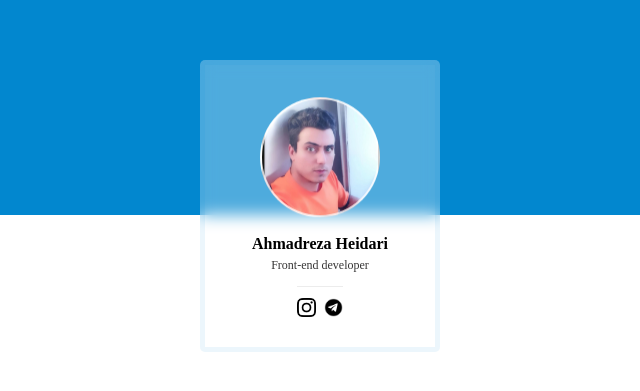
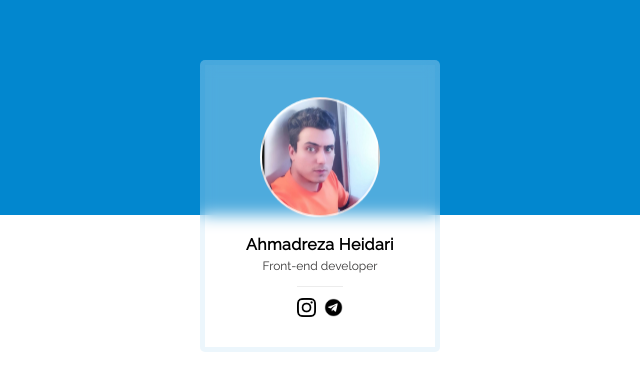
Before and after one commit to Ahmadrezalbs/Portfilio, a plain HTML site: page index.html in a window 1280 px wide. Shown: the part 105-496 px from the top of the page, 320-960 px from the left. Drawn offline with Linux system fonts and the light colour scheme.

Commit message:
add raleway font

```diff
--- a/css/style.css
+++ b/css/style.css
@@ -1,3 +1,15 @@
+
+@font-face {
+    font-family: 'raleway';
+    src: url('FileName.eot');
+    src: url('../font/raleway-v22-latin-regular.eot') format('embedded-opentype'),
+       url('../font/raleway-v22-latin-regular.woff') format('woff'),
+       url('../font/raleway-v22-latin-regular.ttf') format('truetype'),
+       url('../font/raleway-v22-latin-regular.svg#raleway') format('svg');
+    font-style: normal;
+    font-weight: normal;
+  }
+
 html {
     box-sizing: border-box;
     font-size: 62.5%;
@@ -7,6 +19,7 @@ html {
     margin: 0;
     box-sizing: inherit;
     font-size: 1.6rem;
+    font-family: 'raleway';
 }
 .bg {
     width: 100%;
@@ -25,11 +38,8 @@ html {
     align-items: center;
     padding-block: 3rem;
     border: 5px solid #0287cf13;
-    perspective: 200px;
-    /* perspective-origin: 500; */
 }
 .profile-image {
-    /* backface-visibility: hidden;; */
     background-image: url(../img/profile1.jpg);
     background-position: center;
     background-size: cover;
@@ -45,8 +55,9 @@ html {
     }
 }
 .name {
-    font-weight: bold;
+    font-weight: 600;
     padding-top: 2rem;
+    letter-spacing: .4px;
 }
 .skill {
     padding-top: .5rem;
--- a/index.html
+++ b/index.html
@@ -13,7 +13,7 @@
     <div class="bg"></div>
     <div class="card">
         <div class="profile-image"></div>
-        <h3 class="name">Ahmadreza Heidari</h3>
+        <h5 class="name">Ahmadreza Heidari</h5>
         <div class="skill">Front-end developer</div>
         <div class="links">
             <a href="https://instagram.com/ahmadrezalbs" class="instagram">
```
Also changed, not shown: font/raleway-v22-latin-regular.ttf (added), font/raleway-v22-latin-regular.woff (added), 2 other files.
